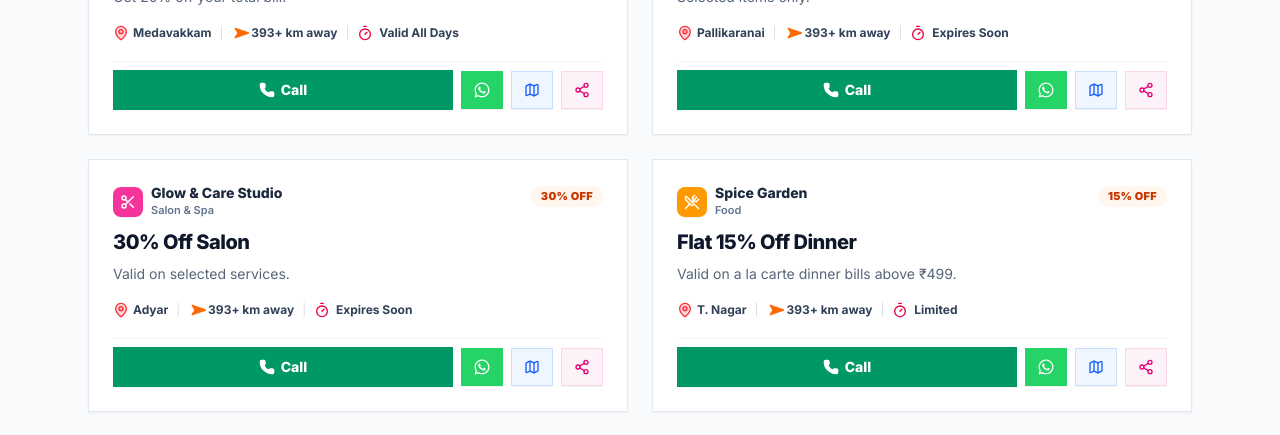
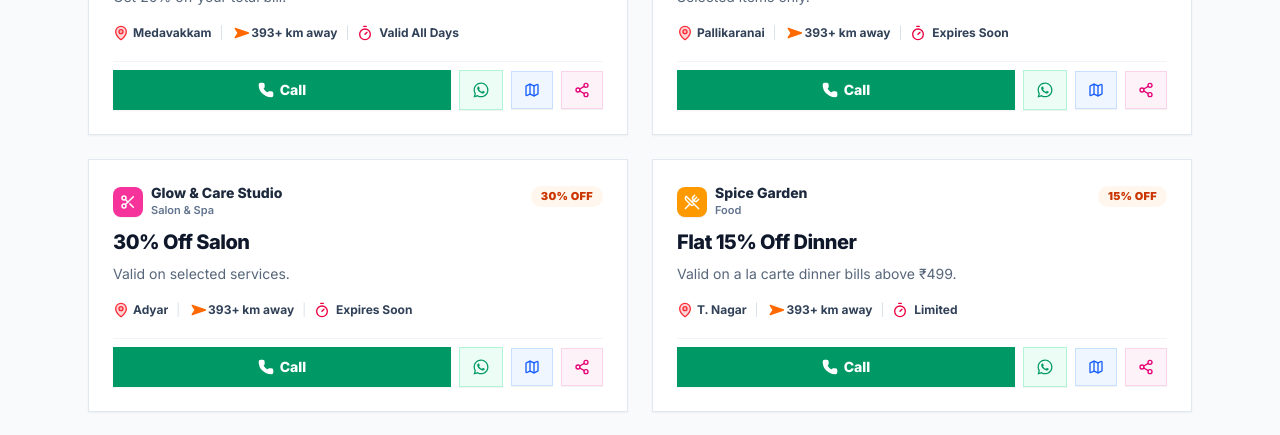
Before and after one commit to bala290498/central-marketplace-03, a Next.js app: page /list in a window 1280 px wide. Shown: the part 336-771 px from the top of the page. Built offline with nearby package versions, Linux system fonts and the light colour scheme; no server answers.

Commit message:
Update WhatsApp icon button intensity to soft emerald theme matching map and share

```diff
--- a/src/components/OfferCard.tsx
+++ b/src/components/OfferCard.tsx
@@ -248,9 +248,9 @@ export function OfferCard({ offer, userLocation, onShare }: OfferCardProps) {
             rel="noopener noreferrer"
             title="WhatsApp"
             aria-label="WhatsApp"
-            className="py-2.5 px-3 rounded-none bg-[#25D366] hover:bg-[#20ba5a] text-white font-extrabold text-xs sm:text-sm shadow-2xs transition-all duration-200 active:scale-95 flex items-center justify-center flex-shrink-0"
+            className="py-2.5 px-3 rounded-none bg-emerald-50 hover:bg-emerald-100 text-emerald-700 border border-emerald-200/80 font-extrabold text-xs sm:text-sm shadow-2xs transition-all duration-200 active:scale-95 flex items-center justify-center flex-shrink-0"
           >
-            <WhatsAppIcon className="w-4.5 h-4.5" />
+            <WhatsAppIcon className="w-4.5 h-4.5 text-emerald-600" />
           </a>
         ) : (
           <button
@@ -260,7 +260,7 @@ export function OfferCard({ offer, userLocation, onShare }: OfferCardProps) {
             aria-label="WhatsApp"
             className="py-2.5 px-3 rounded-none bg-slate-100 text-slate-400 border border-slate-200/60 font-bold text-xs sm:text-sm cursor-not-allowed opacity-70 flex items-center justify-center flex-shrink-0"
           >
-            <WhatsAppIcon className="w-4.5 h-4.5 opacity-50" />
+            <WhatsAppIcon className="w-4.5 h-4.5 text-slate-400" />
           </button>
         )}
 
```
